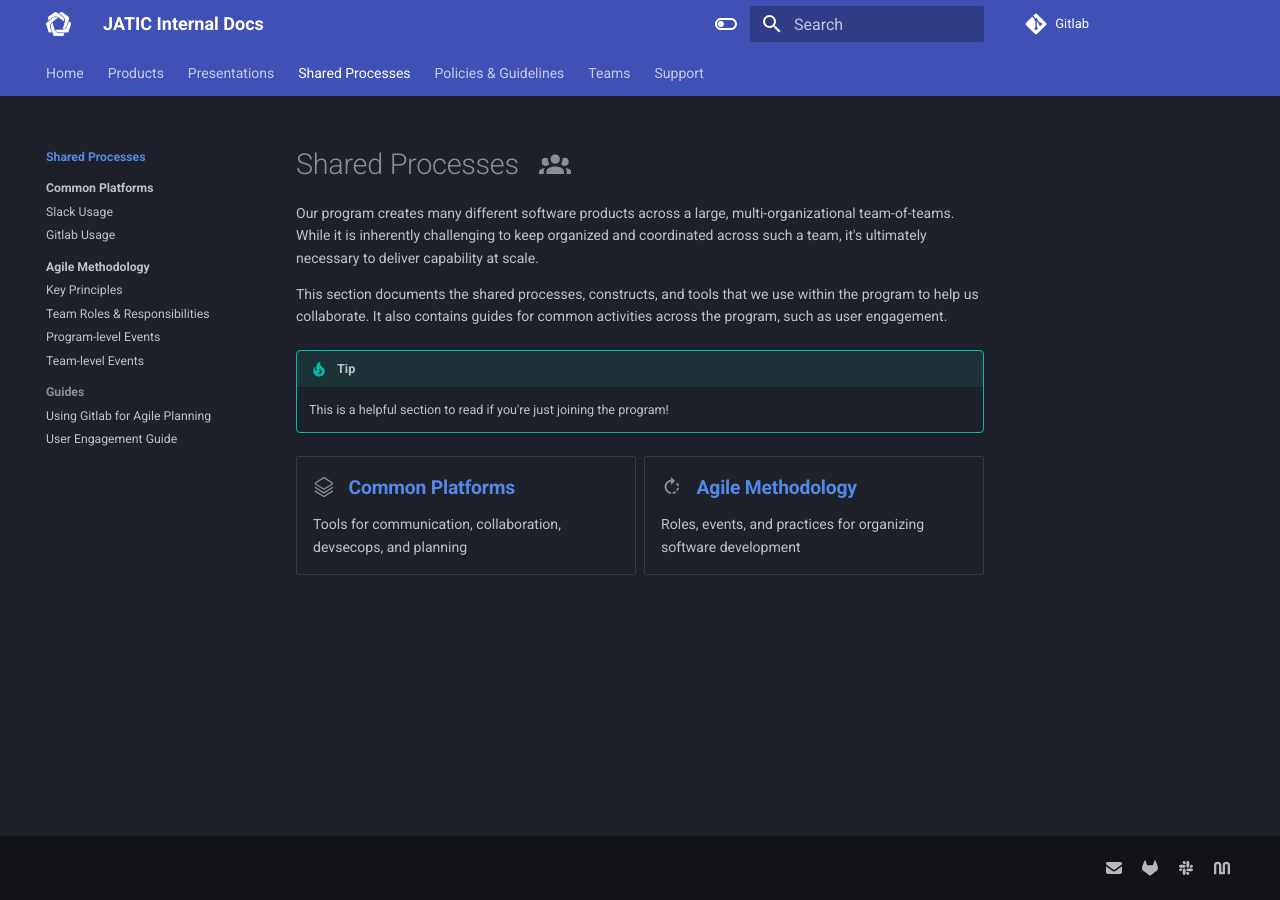
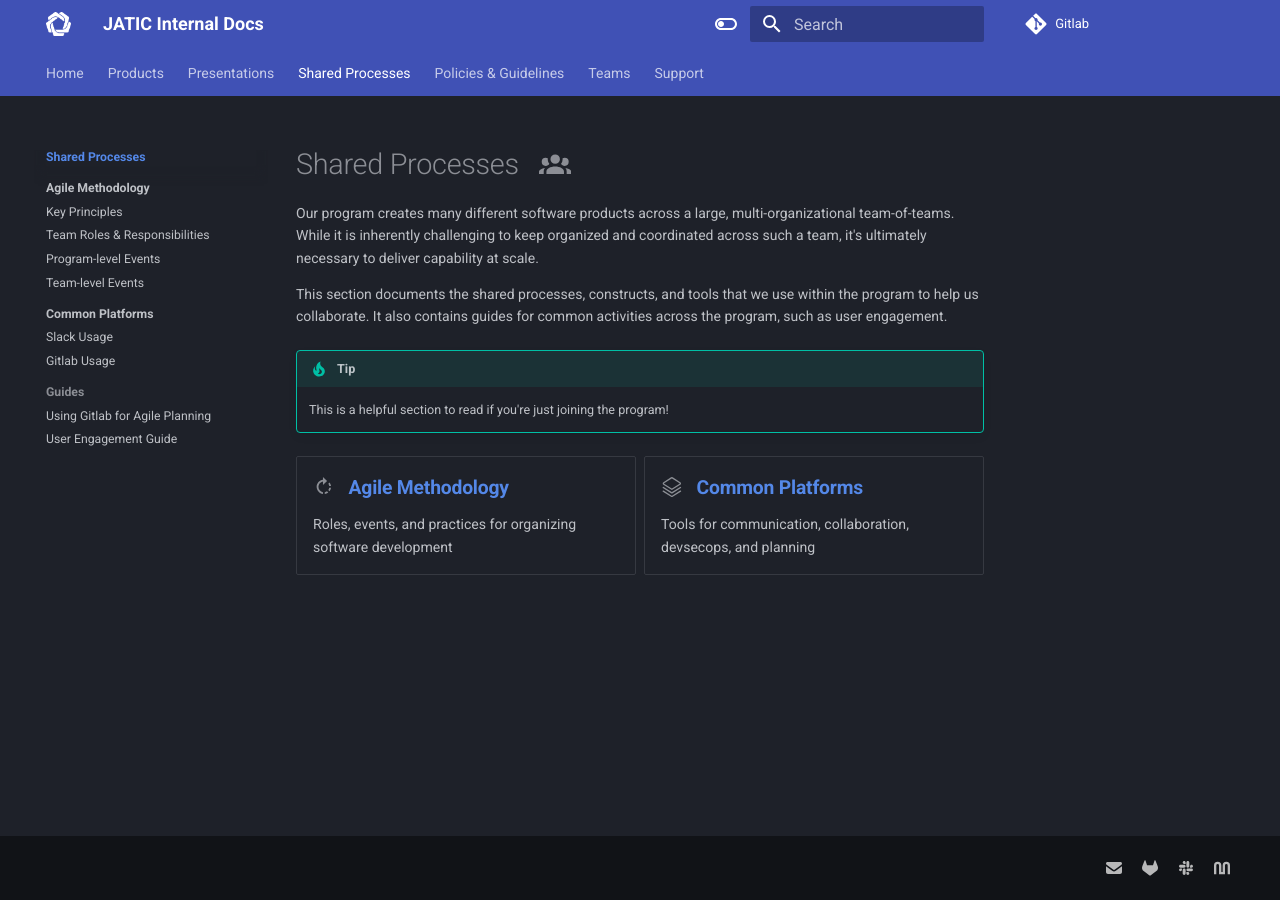
Before and after one commit to zheng0xd/JATIC-internal-docs, an MkDocs documentation site: the page built from docs/process/index.md, in a window 1280 px wide. Built offline with MkDocs 1.6.1 and Material for MkDocs 9.7.7, drawn with Linux system fonts in a browser that asks for light colours; some of the changed lines change nothing that is shown.

Commit message:
re-order

```diff
--- a/docs/process/index.md
+++ b/docs/process/index.md
@@ -16,12 +16,12 @@ This section documents the shared processes, constructs, and tools that we use w
 
 <div class="grid cards" markdown>
 
+-   ###### :material-rotate-right: &nbsp; [Agile Methodology](agile/index.md)
+
+    Roles, events, and practices for organizing software development
+
 -   ###### :octicons-stack-24: &nbsp; [Common Platforms](platforms/index.md)
 
     Tools for communication, collaboration, devsecops, and planning
 
--   ###### :material-rotate-right: &nbsp; [Agile Methodology](agile/index.md)
-
-    Roles, events, and practices for organizing software development
-
 </div>
--- a/mkdocs.yml
+++ b/mkdocs.yml
@@ -122,16 +122,16 @@ nav:
       - Program Overview (Distro A): presentations/powerpoints/overview-distro-a.md
   - Shared Processes:
     - process/index.md
-    - Common Platforms:
-      - process/platforms/index.md
-      - Slack Usage: process/platforms/slack.md
-      - Gitlab Usage: process/platforms/gitlab.md
     - Agile Methodology:
       - process/agile/index.md
       - Key Principles: process/agile/principles.md
       - Team Roles & Responsibilities: process/agile/roles.md
       - Program-level Events: process/agile/program-events.md
       - Team-level Events: process/agile/team-events.md
+    - Common Platforms:
+      - process/platforms/index.md
+      - Slack Usage: process/platforms/slack.md
+      - Gitlab Usage: process/platforms/gitlab.md
     - Guides:
       - Using Gitlab for Agile Planning: process/guides/gitlab-agile.md
       - User Engagement Guide: process/guides/user-engagement.md
```
